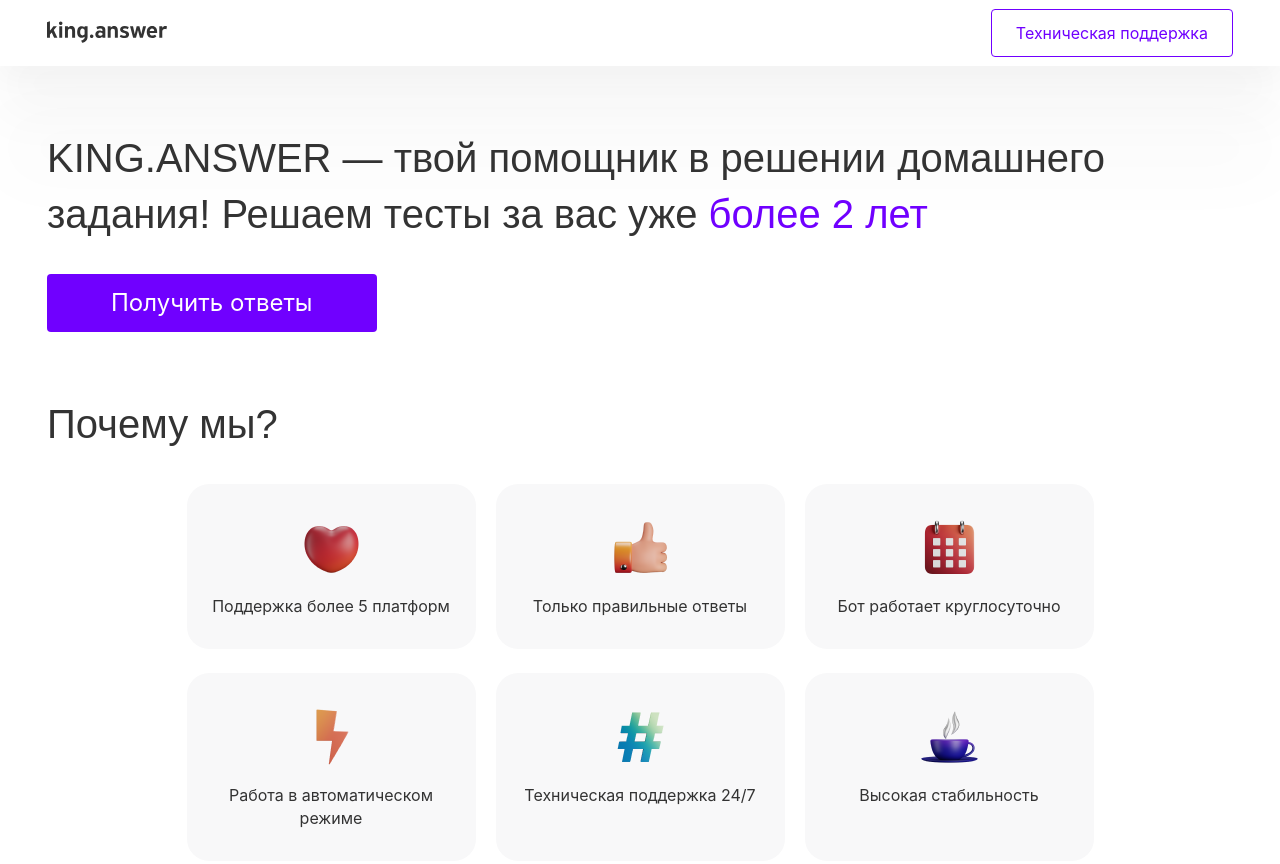
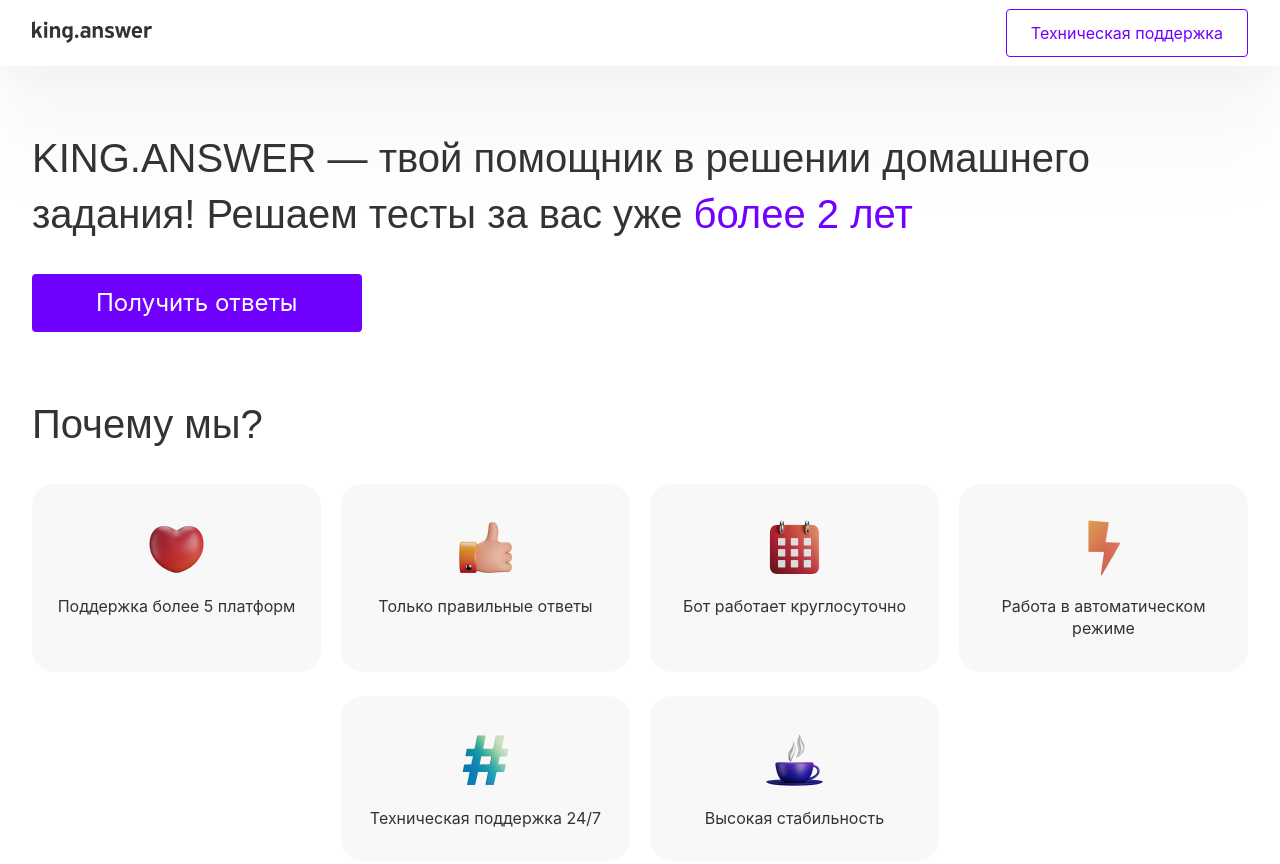
Before and after one commit to s1veme/king-school, a website built with Vite: page index.html in a window 1280 px wide. Shown: the top 864 px of the page. Built offline with nearby package versions, Linux system fonts and the light colour scheme; files whose address does not match are found by name.

Commit message:
fix max-width for container

```diff
--- a/styles/main.css
+++ b/styles/main.css
@@ -20,18 +20,18 @@ body {
 }
 
 .container {
-  max-width: 1216px;
+  max-width: 1246px;
+  padding: 0 15px;
   margin: 0 auto;
   overflow: visible;
-  padding: 0 15px;
 }
 
 .container-main {
-  max-width: 1216px;
+  max-width: 1246px;
+  padding: 0 15px;
   margin: 0 auto;
   min-height: calc(100vh - 64px);
   overflow: visible;
-  padding: 0 15px;
 }
 
 .outline-link {
@@ -226,10 +226,7 @@ body {
     display: block;
   }
 
-  .container-main {
-    max-width: 808px;
-  }
-
+  .container-main,
   .container {
     max-width: 808px;
   }
```
